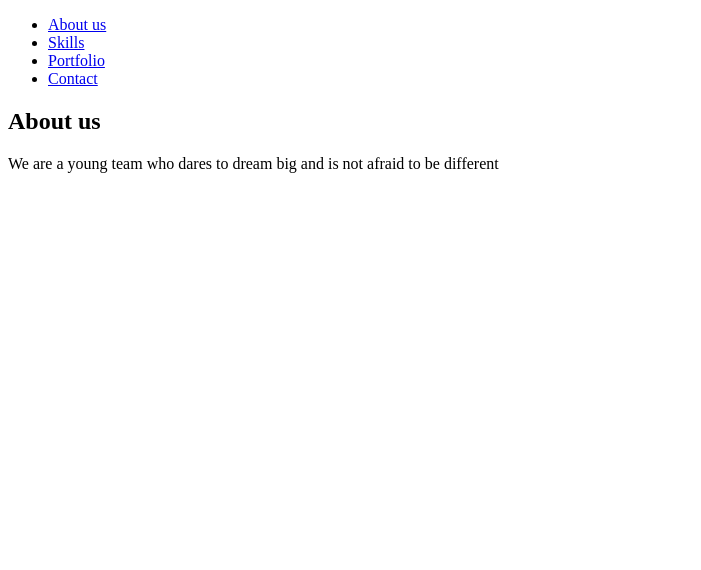
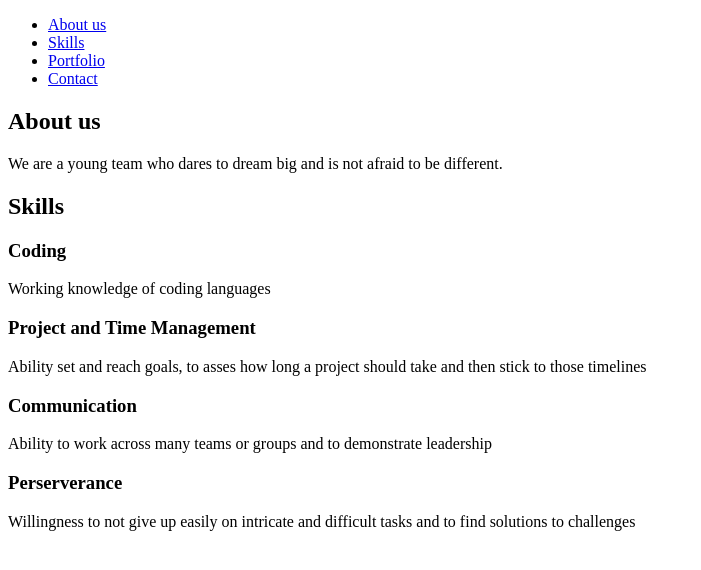
Before and after one commit to jdab03/html-strona, a plain HTML site: page index.html in a window 1280 px wide. Shown: the whole page, without its empty margins (0-701 px from the left). Drawn offline with Linux system fonts and the light colour scheme.

Commit message:
utworzenie sekcji Skills

```diff
--- a/index.html
+++ b/index.html
@@ -19,7 +19,28 @@
         <header>
             <h2 id="#about">About us</h2>
         </header>
-        <p>We are a young team who dares to dream big and is not afraid to be different</p>
+        <p>We are a young team who dares to dream big and is not afraid to be different.</p>
+    </section>
+    <section>
+        <header>
+            <h2 id="#skills">Skills</h2>
+        </header>
+        <div class="skill">
+            <h3>Coding</h3>
+            <p>Working knowledge of coding languages</p>
+        </div>
+        <div class="skill">
+            <h3>Project and Time Management</h3>
+            <p>Ability set and reach goals, to asses how long a project should take and then stick to those timelines</p>
+        </div>
+        <div class="skill">
+            <h3>Communication</h3>
+            <p>Ability to work across many teams or groups and to demonstrate leadership</p>
+        </div>
+        <div class="skill">
+            <h3>Perserverance</h3>
+            <p>Willingness to not give up easily on intricate and difficult tasks and to find solutions to challenges</p>
+        </div>
     </section>
 </body>
 </html>
```
